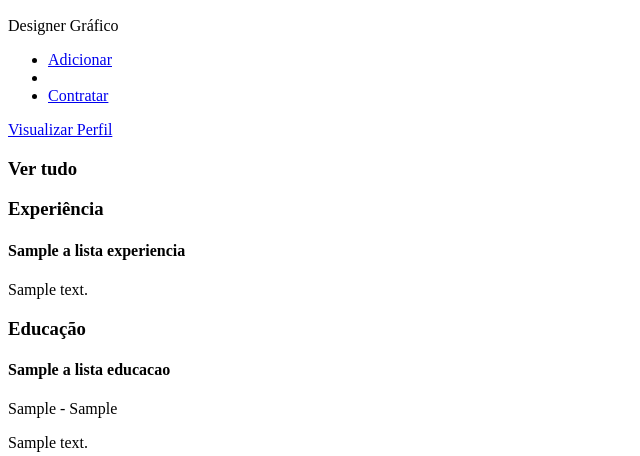
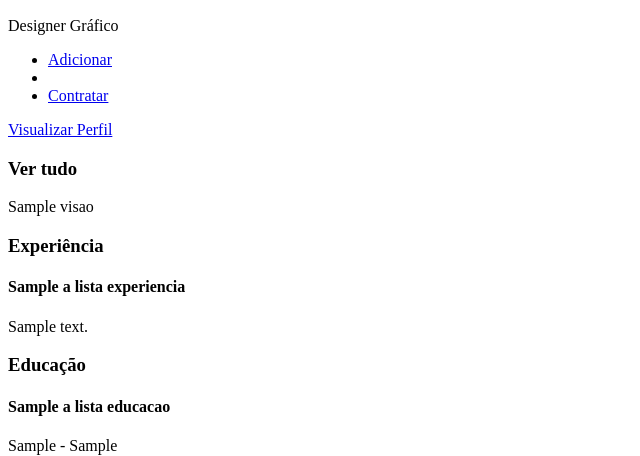
Before and after one commit to ccaaio/projeto-link-jobs, a PHP site: template App/Views/principal/amigo.php in a window 1280 px wide; the page is wider, and only the part inside the window is pictured. Shown: the part 3687-4143 px from the top of that part, without its empty margins (0-640 px from the left). Run offline with PHP 8.4, Linux system fonts and the light colour scheme; the template is opened without the code that fills it: most values are stand-ins (such as "Sample title", 1, 10 or a date in 2020); grey boxes marked "Sample" are stand-in pictures; data that the repository does not hold is empty; some libraries are stand-ins or nearby versions.

Commit message:
Função de Recomendar

```diff
--- a/App/Models/Usuario.php
+++ b/App/Models/Usuario.php
@@ -290,7 +290,7 @@ class Usuario
             }else{
                 // Faz a consulta
                 $query = $db->query(
-                    "SELECT * FROM experiencia WHERE id_usuario = '".$idUsuario."' ORDER BY id DESC"
+                    "SELECT * FROM visaoGeral WHERE id_usuario = '".$idUsuario."' ORDER BY id DESC"
                 );
 
                 return $query->fetchAll();
--- a/App/Views/principal/amigo.php
+++ b/App/Views/principal/amigo.php
@@ -407,7 +407,7 @@
                                 <div class="product-feed-tab" id="info-dd">
                                     <div class="user-profile-ov">
                                         <h3>Ver tudo</h3>
-                                        <p id="texto-visao-geral"></p>
+                                        <p><?php echo $aViewVar['aAmigo']['visao']; ?></p>
                                     </div>
                                     <div class="user-profile-ov st2">
                                         <h3>Experiência</h3>
```
